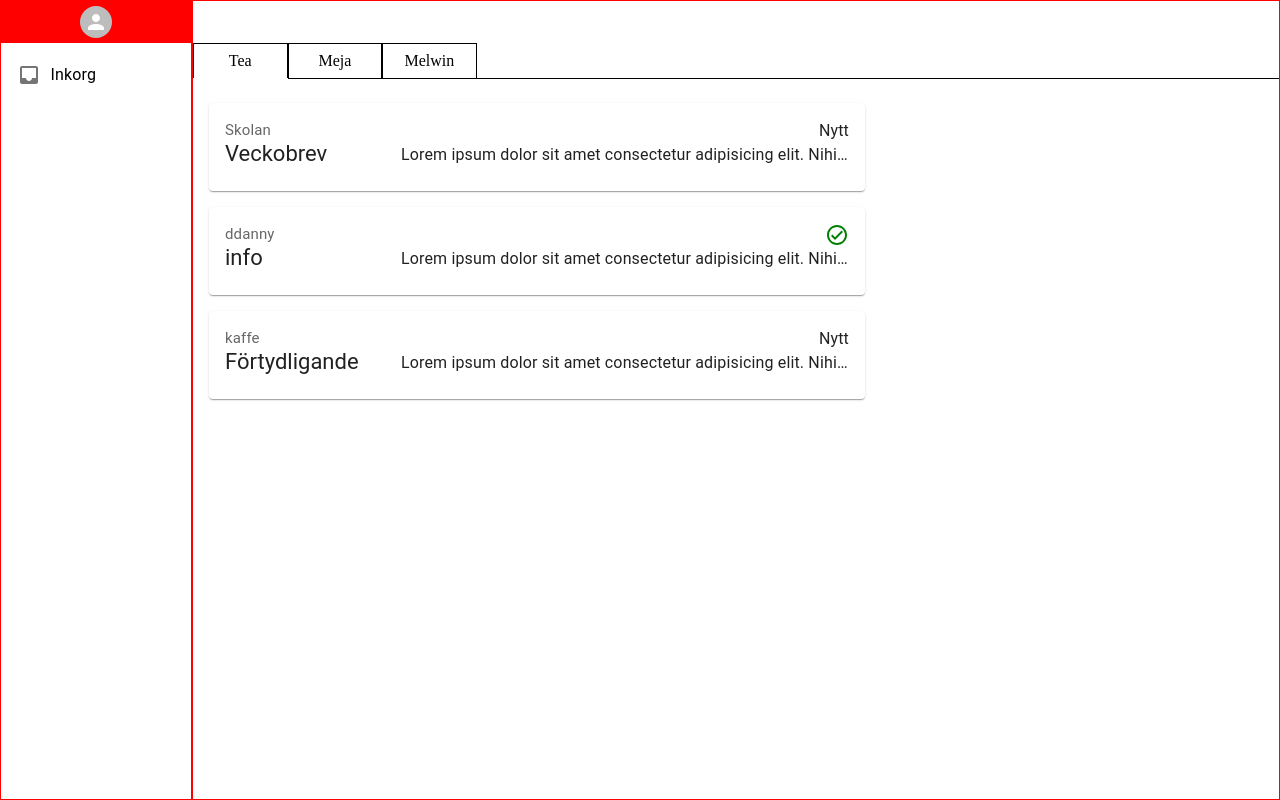
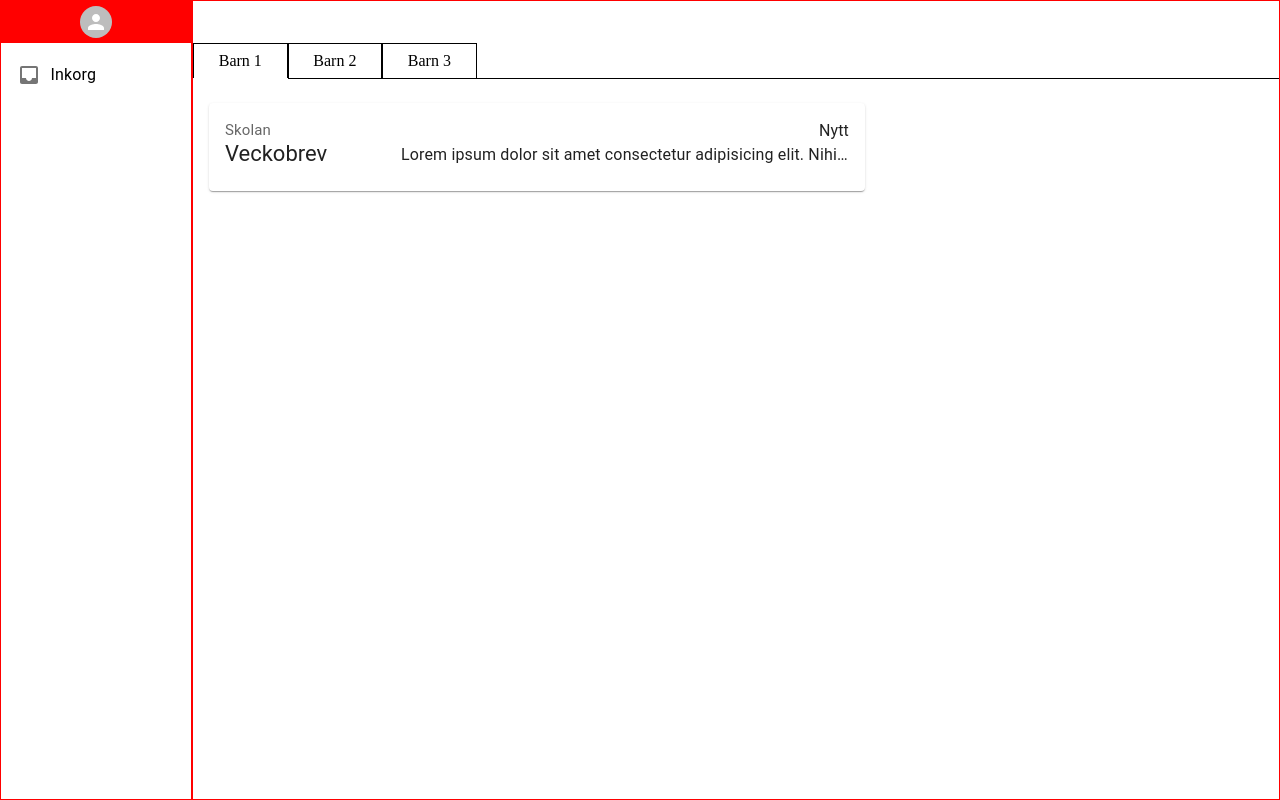
Before and after one commit to A-ForssmanP/InteractWithSchool, a React (Vite) app in the folder frontend/: page / in a window 1280 px wide. Built offline with nearby package versions, Linux system fonts and the light colour scheme.

Commit message:
Inbox render
Render the right messages, based on which child is selected.

```diff
--- a/frontend/src/components/inbox/Inbox.jsx
+++ b/frontend/src/components/inbox/Inbox.jsx
@@ -1,53 +1,91 @@
 import InboxName from "../inboxName/InboxName";
 import InboxMessages from "../inboxMessages/InboxMessages";
 import { Box } from "@mui/material";
-import { useState } from "react";
+import { useEffect, useState } from "react";
 
 function Inbox() {
-  //object with the child/childrens name and if the child is selected
-  const [child, setChild] = useState([
-    { name: "Tea", isSelected: true },
-    { name: "Meja", isSelected: false },
-    { name: "Melwin", isSelected: false },
+  const [inbox, setInbox] = useState([
+    {
+      child: { name: "Barn 1", isSelected: true },
+      message: {
+        from: "Skolan",
+        title: "Veckobrev",
+        text: "Lorem ipsum dolor sit amet consectetur adipisicing elit. Nihil deleniti nostrum doloremque, ipsum eum, dolores quaerat quasi ea modi sunt voluptatum, est consectetur nisi placeat! Perspiciatis, veniam excepturi. Nemo, vitae?",
+        opened: false,
+      },
+    },
+    {
+      child: { name: "Barn 2", isSelected: false },
+      message: {
+        from: "Fritids",
+        title: "Info",
+        text: "Lorem ipsum dolor sit amet consectetur adipisicing elit. Nihil deleniti nostrum doloremque, ipsum eum, dolores quaerat quasi ea modi sunt voluptatum, est consectetur nisi placeat! Perspiciatis, veniam excepturi. Nemo, vitae?",
+        opened: true,
+      },
+    },
+    {
+      child: { name: "Barn 3", isSelected: false },
+      message: {
+        from: "Rektor",
+        title: "Kallelse",
+        text: "Lorem ipsum dolor sit amet consectetur adipisicing elit. Nihil deleniti nostrum doloremque, ipsum eum, dolores quaerat quasi ea modi sunt voluptatum, est consectetur nisi placeat! Perspiciatis, veniam excepturi. Nemo, vitae?",
+        opened: false,
+      },
+    },
   ]);
 
+  const [selectedInbox, setSelectedInbox] = useState(inbox[0]);
+
+  //handle whos messages to render
+  const handleInboxRender = () => {
+    setSelectedInbox(() => {
+      const selected = inbox.filter((msg) => msg.child.isSelected === true);
+      return selected[0];
+    });
+  };
+
+  useEffect(() => {
+    handleInboxRender();
+  }, [inbox]);
+
   // The messages
-  const message = [
-    {
-      from: "Skolan",
-      title: "Veckobrev",
-      message:
-        "Lorem ipsum dolor sit amet consectetur adipisicing elit. Nihil deleniti nostrum doloremque, ipsum eum, dolores quaerat quasi ea modi sunt voluptatum, est consectetur nisi placeat! Perspiciatis, veniam excepturi. Nemo, vitae?",
-      opened: false,
-    },
-    {
-      from: "ddanny",
-      title: "info",
-      message:
-        "Lorem ipsum dolor sit amet consectetur adipisicing elit. Nihil deleniti nostrum doloremque, ipsum eum, dolores quaerat quasi ea modi sunt voluptatum, est consectetur nisi placeat! Perspiciatis, veniam excepturi. Nemo, vitae?",
-      opened: true,
-    },
-    {
-      from: "kaffe",
-      title: "Förtydligande",
-      message:
-        "Lorem ipsum dolor sit amet consectetur adipisicing elit. Nihil deleniti nostrum doloremque, ipsum eum, dolores quaerat quasi ea modi sunt voluptatum, est consectetur nisi placeat! Perspiciatis, veniam excepturi. Nemo, vitae?",
-      opened: false,
-    },
-  ];
+  // const message = [
+  //   {
+  //     from: "Skolan",
+  //     title: "Veckobrev",
+  //     message:
+  //       "Lorem ipsum dolor sit amet consectetur adipisicing elit. Nihil deleniti nostrum doloremque, ipsum eum, dolores quaerat quasi ea modi sunt voluptatum, est consectetur nisi placeat! Perspiciatis, veniam excepturi. Nemo, vitae?",
+  //     opened: false,
+  //   },
+  //   {
+  //     from: "ddanny",
+  //     title: "info",
+  //     message:
+  //       "Lorem ipsum dolor sit amet consectetur adipisicing elit. Nihil deleniti nostrum doloremque, ipsum eum, dolores quaerat quasi ea modi sunt voluptatum, est consectetur nisi placeat! Perspiciatis, veniam excepturi. Nemo, vitae?",
+  //     opened: true,
+  //   },
+  //   {
+  //     from: "kaffe",
+  //     title: "Förtydligande",
+  //     message:
+  //       "Lorem ipsum dolor sit amet consectetur adipisicing elit. Nihil deleniti nostrum doloremque, ipsum eum, dolores quaerat quasi ea modi sunt voluptatum, est consectetur nisi placeat! Perspiciatis, veniam excepturi. Nemo, vitae?",
+  //     opened: false,
+  //   },
+  // ];
+
   // Function for toggle which child is selected
   const handleToggle = (name) => {
-    setChild((currChild) => {
-      return currChild.map((c) => {
-        if (c.name === name) {
+    setInbox((currInbox) => {
+      return currInbox.map((msg) => {
+        if (msg.child.name === name) {
           return {
-            ...c,
-            isSelected: true,
+            ...msg,
+            child: { ...msg.child, isSelected: true },
           };
         } else {
           return {
-            ...c,
-            isSelected: false,
+            ...msg,
+            child: { ...msg.child, isSelected: false },
           };
         }
       });
@@ -55,8 +93,8 @@ function Inbox() {
   };
   return (
     <Box>
-      <InboxName child={child} handleToggle={handleToggle} />
-      <InboxMessages message={message} />
+      <InboxName inbox={inbox} handleToggle={handleToggle} />
+      <InboxMessages selectedInbox={selectedInbox} />
     </Box>
   );
 }
--- a/frontend/src/components/inboxMessages/InboxMessages.jsx
+++ b/frontend/src/components/inboxMessages/InboxMessages.jsx
@@ -4,12 +4,10 @@ import CardContent from "@mui/material/CardContent";
 import Typography from "@mui/material/Typography";
 import CheckCircleOutlineOutlinedIcon from "@mui/icons-material/CheckCircleOutlineOutlined";
 import { useState } from "react";
-function InboxMessages({ message }) {
+function InboxMessages({ selectedInbox }) {
   return (
     <List>
-      {message.map((msg, index) => {
-        return (
-          <ListItem key={index}>
+      <ListItem key={crypto.randomUUID()}>
         <Card
           sx={{
             cursor: "pointer",
@@ -24,7 +22,7 @@ function InboxMessages({ message }) {
               whiteSpace="nowrap"
             >
               <Typography sx={{ fontSize: 15 }} color="text.secondary">
-                    {msg.from}
+                {selectedInbox.message.from}
               </Typography>
               <Typography
                 variant="h3"
@@ -34,12 +32,12 @@ function InboxMessages({ message }) {
                 whiteSpace="nowrap"
                 sx={{ fontSize: 22 }}
               >
-                    {msg.title}
+                {selectedInbox.message.title}
               </Typography>
             </Box>
             <Box maxWidth="28rem" whiteSpace={"nowrap"}>
               <Box display={"flex"} justifyContent={"right"}>
-                    {!msg.opened ? (
+                {!selectedInbox.message.opened ? (
                   <Typography>Nytt</Typography>
                 ) : (
                   <CheckCircleOutlineOutlinedIcon
@@ -57,14 +55,12 @@ function InboxMessages({ message }) {
                 // whiteSpace="nowrap"
                 // marginTop="auto"
               >
-                    {msg.message}
+                {selectedInbox.message.text}
               </Typography>
             </Box>
           </CardContent>
         </Card>
       </ListItem>
-        );
-      })}
     </List>
   );
 }
--- a/frontend/src/components/inboxName/InboxName.jsx
+++ b/frontend/src/components/inboxName/InboxName.jsx
@@ -1,6 +1,6 @@
 import { List, ListItem, ListItemButton } from "@mui/material";
 
-function InboxName({ child, handleToggle }) {
+function InboxName({ inbox, handleToggle }) {
   return (
     <List
       sx={{
@@ -10,19 +10,19 @@ function InboxName({ child, handleToggle }) {
         paddingTop: "2.6rem",
       }}
     >
-      {child.map((c, index) => {
+      {inbox.map((c, index) => {
         return (
           <ListItem key={index} sx={{ width: "8rem", padding: "0" }}>
             <ListItemButton
-              onClick={() => handleToggle(c.name)}
+              onClick={() => handleToggle(c.child.name)}
               sx={{
                 display: "flex",
                 justifyContent: "center",
                 border: "1px solid black",
-                borderBottom: c.isSelected && "none",
+                borderBottom: c.child.isSelected && "none",
               }}
             >
-              {c.name}
+              {c.child.name}
             </ListItemButton>
           </ListItem>
         );
```
Lines whose indentation alone changed are shown as unchanged.
